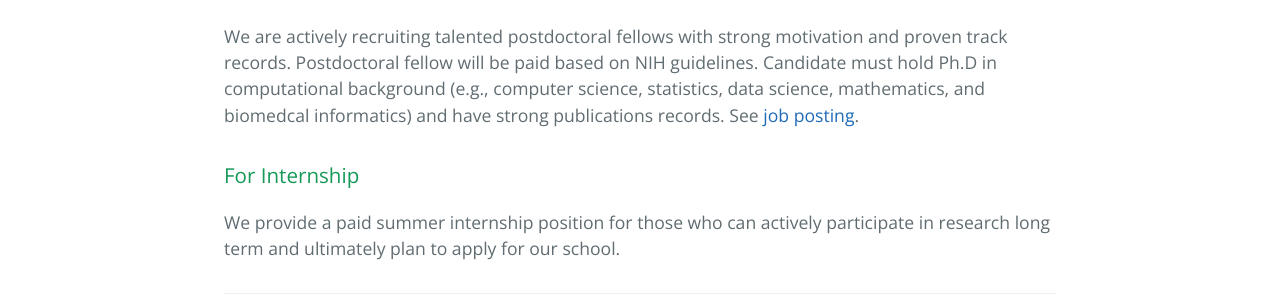
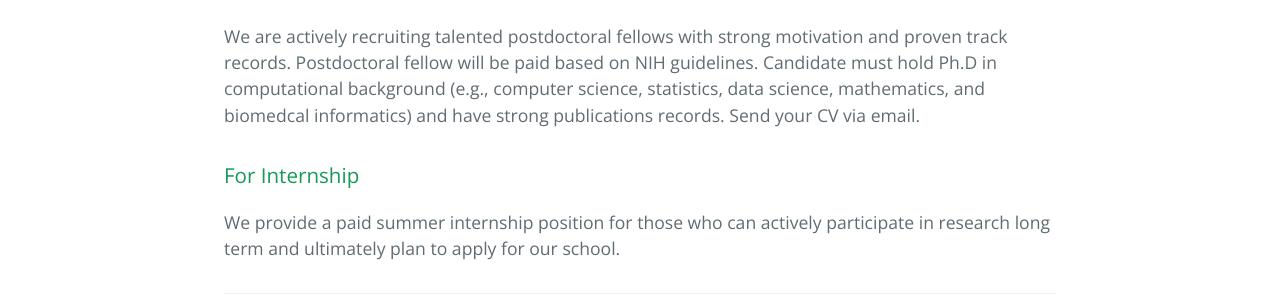
Before and after one commit to yejinjkim/yejinjkim.github.io, a Jekyll site: the page built from pages/opportunities.md, in a window 1280 px wide. Shown: the part 1567-1865 px from the top of the page. Built offline with Jekyll 4.4.1, drawn with Linux system fonts in a browser that asks for light colours.

Commit message:
Update opportunities.md

```diff
--- a/pages/opportunities.md
+++ b/pages/opportunities.md
@@ -36,7 +36,7 @@ We always welcome highly motivated and self-driven graduate students to join our
 
 
 ### For Postdoctoral fellow
-We are actively recruiting talented postdoctoral fellows with strong motivation and proven track records. Postdoctoral fellow will be paid based on NIH guidelines. Candidate must hold Ph.D in computational background (e.g., computer science, statistics, data science, mathematics, and biomedcal informatics) and have strong publications records. See [job posting](https://careers.uth.tmc.edu/us/en/job/2500001F/Postdoctoral-Research-Fellow-Biomedical-Informatics).
+We are actively recruiting talented postdoctoral fellows with strong motivation and proven track records. Postdoctoral fellow will be paid based on NIH guidelines. Candidate must hold Ph.D in computational background (e.g., computer science, statistics, data science, mathematics, and biomedcal informatics) and have strong publications records. Send your CV via email.
 
 ### For Internship
 We provide a paid summer internship position for those who can actively participate in research long term and ultimately plan to apply for our school.
```
